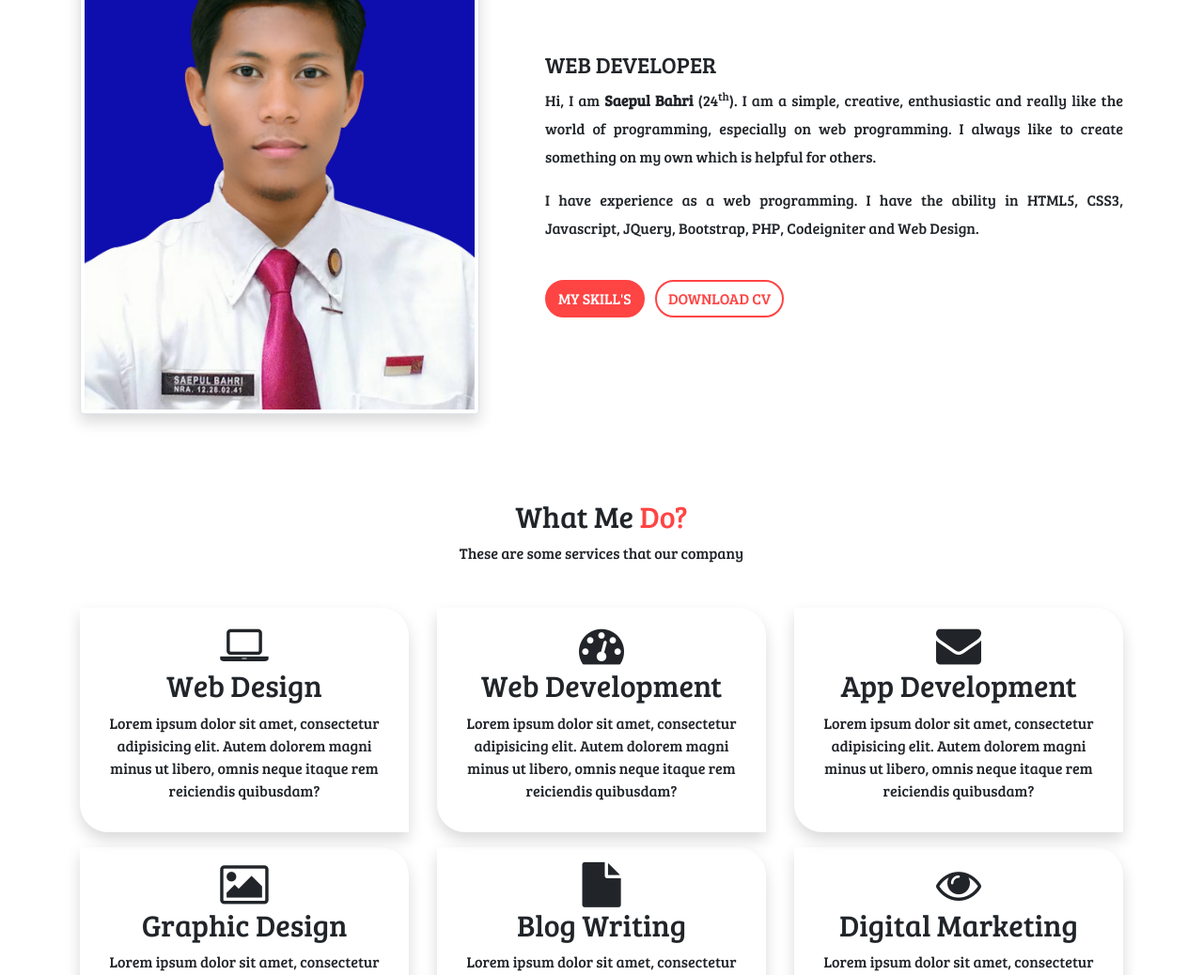
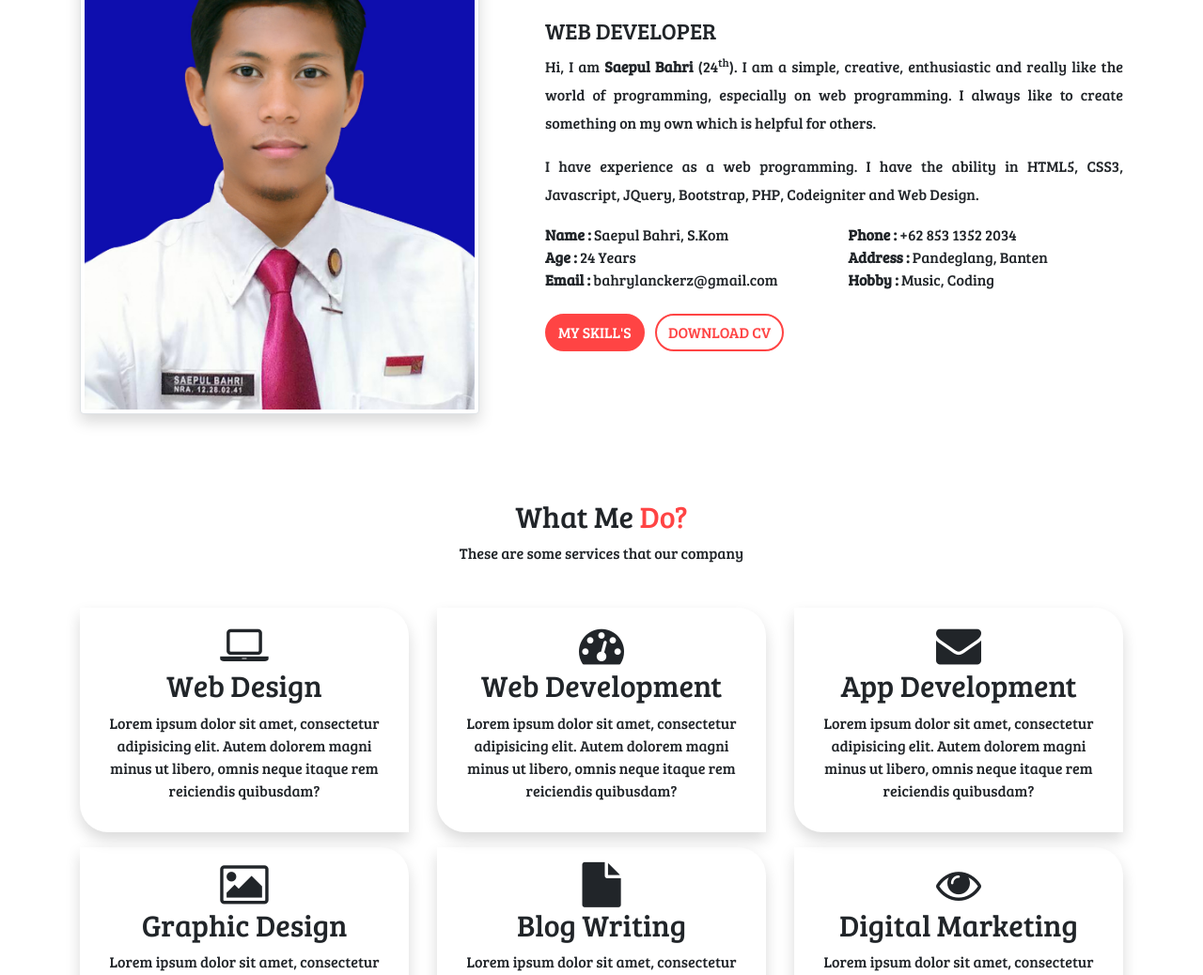
Before and after one commit to bahrylanckerz/bahrylanckerz.github.io, a plain HTML site: page index.html in a window 1280 px wide. Shown: the part 954-1992 px from the top of the page at 94% size. Drawn offline with Linux system fonts and the light colour scheme.

Commit message:
Add detail info in about section

```diff
--- a/index.html
+++ b/index.html
@@ -1,5 +1,6 @@
 <!DOCTYPE html>
 <html>
+
 <head>
 	<meta charset="utf-8">
 	<meta http-equiv="X-UA-Compatible" content="IE=edge">
@@ -7,7 +8,7 @@
 	<title>Saepul Bahri - Personal Portfolio</title>
 
 	<!-- Bootstrap -->
-	<link rel="stylesheet" href="assets/plugins/bootstrap/css/bootstrap.min.css"/>
+	<link rel="stylesheet" href="assets/plugins/bootstrap/css/bootstrap.min.css" />
 	<!-- Font Awesome -->
 	<link rel="stylesheet" href="assets/plugins/font-awesome/css/font-awesome.min.css">
 	<!-- magnific-popup -->
@@ -18,13 +19,15 @@
 	<script src="assets/plugins/jquery/jquery.min.js"></script>
 	<!-- Bootstrap -->
 </head>
+
 <body>
 
 	<!-- Nav section -->
 	<section class="nav-area fixed-top">
 		<nav class="navbar navbar-expand-md navbar-light">
 			<a class="navbar-brand" href="">Saepul <span>Bahri</span></a>
-				<button class="navbar-toggler" type="button" data-toggle="collapse" data-target="#navbarNav" aria-controls="navbarNav" aria-expanded="false" aria-label="Toggle navigation">
+			<button class="navbar-toggler" type="button" data-toggle="collapse" data-target="#navbarNav"
+				aria-controls="navbarNav" aria-expanded="false" aria-label="Toggle navigation">
 				<i class="fa fa-bars"></i>
 			</button>
 			<div class="collapse navbar-collapse" id="navbarNav">
@@ -84,9 +87,40 @@
 				<div class="col-lg-7">
 					<div class="about-text pt-3">
 						<h4>WEB DEVELOPER</h4>
-						<p>Hi, I am <b>Saepul Bahri</b> (24<sup>th</sup>). I am a simple, creative, enthusiastic and really like the world of programming, especially on web programming. I always like to create something on my own which is helpful for others.</p>
+						<p>Hi, I am <b>Saepul Bahri</b> (24<sup>th</sup>). I am a simple, creative, enthusiastic and really like the
+							world of programming, especially on web programming. I always like to create something on my own which is
+							helpful for others.</p>
 
-						<p>I have experience as a web programming. I have the ability in HTML5, CSS3, Javascript, JQuery, Bootstrap, PHP, Codeigniter and Web Design.</p>
+						<p>I have experience as a web programming. I have the ability in HTML5, CSS3, Javascript, JQuery, Bootstrap,
+							PHP, Codeigniter and Web Design.</p>
+						<div class="row">
+							<div class="col-md-6">
+								<table width="100%">
+									<tr>
+										<td><b>Name :</b> Saepul Bahri, S.Kom</td>
+									</tr>
+									<tr>
+										<td><b>Age :</b> 24 Years</td>
+									</tr>
+									<tr>
+										<td><b>Email :</b> bahrylanckerz@gmail.com</td>
+									</tr>
+								</table>
+							</div>
+							<div class="col-md-6">
+								<table width="100%">
+									<tr>
+										<td><b>Phone :</b> +62 853 1352 2034</td>
+									</tr>
+									<tr>
+										<td><b>Address :</b> Pandeglang, Banten</td>
+									</tr>
+									<tr>
+										<td><b>Hobby :</b> Music, Coding</td>
+									</tr>
+								</table>
+							</div>
+						</div>
 						<br>
 						<a href="#skills" class="btn btn-primary mr-2">My Skill's</a>
 						<a href="#" class="btn btn-secondary">Download CV</a>
@@ -113,42 +147,48 @@
 					<div class="services-single text-center p-3 mb-3 shadow">
 						<i class="fa fa-laptop fa-3x"></i>
 						<h2>Web Design</h2>
-						<p>Lorem ipsum dolor sit amet, consectetur adipisicing elit. Autem dolorem magni minus ut libero, omnis neque itaque rem reiciendis quibusdam?</p>
+						<p>Lorem ipsum dolor sit amet, consectetur adipisicing elit. Autem dolorem magni minus ut libero, omnis
+							neque itaque rem reiciendis quibusdam?</p>
 					</div>
 				</div>
 				<div class="col-md-6 col-lg-4">
 					<div class="services-single text-center p-3 mb-3 shadow">
 						<i class="fa fa-tachometer fa-3x"></i>
 						<h2>Web Development</h2>
-						<p>Lorem ipsum dolor sit amet, consectetur adipisicing elit. Autem dolorem magni minus ut libero, omnis neque itaque rem reiciendis quibusdam?</p>
+						<p>Lorem ipsum dolor sit amet, consectetur adipisicing elit. Autem dolorem magni minus ut libero, omnis
+							neque itaque rem reiciendis quibusdam?</p>
 					</div>
 				</div>
 				<div class="col-md-6 col-lg-4">
 					<div class="services-single text-center p-3 mb-3 shadow">
 						<i class="fa fa-envelope fa-3x"></i>
 						<h2>App Development</h2>
-						<p>Lorem ipsum dolor sit amet, consectetur adipisicing elit. Autem dolorem magni minus ut libero, omnis neque itaque rem reiciendis quibusdam?</p>
+						<p>Lorem ipsum dolor sit amet, consectetur adipisicing elit. Autem dolorem magni minus ut libero, omnis
+							neque itaque rem reiciendis quibusdam?</p>
 					</div>
 				</div>
 				<div class="col-md-6 col-lg-4">
 					<div class="services-single text-center p-3 mb-3 shadow">
 						<i class="fa fa-picture-o fa-3x"></i>
 						<h2>Graphic Design</h2>
-						<p>Lorem ipsum dolor sit amet, consectetur adipisicing elit. Autem dolorem magni minus ut libero, omnis neque itaque rem reiciendis quibusdam?</p>
+						<p>Lorem ipsum dolor sit amet, consectetur adipisicing elit. Autem dolorem magni minus ut libero, omnis
+							neque itaque rem reiciendis quibusdam?</p>
 					</div>
 				</div>
 				<div class="col-md-6 col-lg-4">
 					<div class="services-single text-center p-3 mb-3 shadow">
 						<i class="fa fa-file fa-3x"></i>
 						<h2>Blog Writing</h2>
-						<p>Lorem ipsum dolor sit amet, consectetur adipisicing elit. Autem dolorem magni minus ut libero, omnis neque itaque rem reiciendis quibusdam?</p>
+						<p>Lorem ipsum dolor sit amet, consectetur adipisicing elit. Autem dolorem magni minus ut libero, omnis
+							neque itaque rem reiciendis quibusdam?</p>
 					</div>
 				</div>
 				<div class="col-md-6 col-lg-4">
 					<div class="services-single text-center p-3 mb-3 shadow">
 						<i class="fa fa-eye fa-3x"></i>
 						<h2>Digital Marketing</h2>
-						<p>Lorem ipsum dolor sit amet, consectetur adipisicing elit. Autem dolorem magni minus ut libero, omnis neque itaque rem reiciendis quibusdam?</p>
+						<p>Lorem ipsum dolor sit amet, consectetur adipisicing elit. Autem dolorem magni minus ut libero, omnis
+							neque itaque rem reiciendis quibusdam?</p>
 					</div>
 				</div>
 			</div>
@@ -306,7 +346,8 @@
 							</div>
 							<div class="form-group">
 								<label for="message">Message <small class="text-danger">*</small></label>
-								<textarea id="message" rows="5" class="form-control" placeholder="Typing your message here..."></textarea>
+								<textarea id="message" rows="5" class="form-control"
+									placeholder="Typing your message here..."></textarea>
 							</div>
 							<button type="submit" class="btn btn-primary btn-block">Submit</button>
 						</form>
@@ -359,10 +400,13 @@
 
 
 	<!-- Bootstrap -->
-	<script src="assets/plugins/bootstrap/js/bootstrap.min.js"/></script>
+	<script src="assets/plugins/bootstrap/js/bootstrap.min.js" />
+	</script>
 	<!-- magnific-popup -->
-	<script src="assets/plugins/magnific-popup/js/magnific-popup.min.js"/></script>
+	<script src="assets/plugins/magnific-popup/js/magnific-popup.min.js" />
+	</script>
 	<!-- My JS -->
 	<script src="assets/js/main.js"></script>
 </body>
+
 </html>
```
Lines whose indentation alone changed are shown as unchanged.
